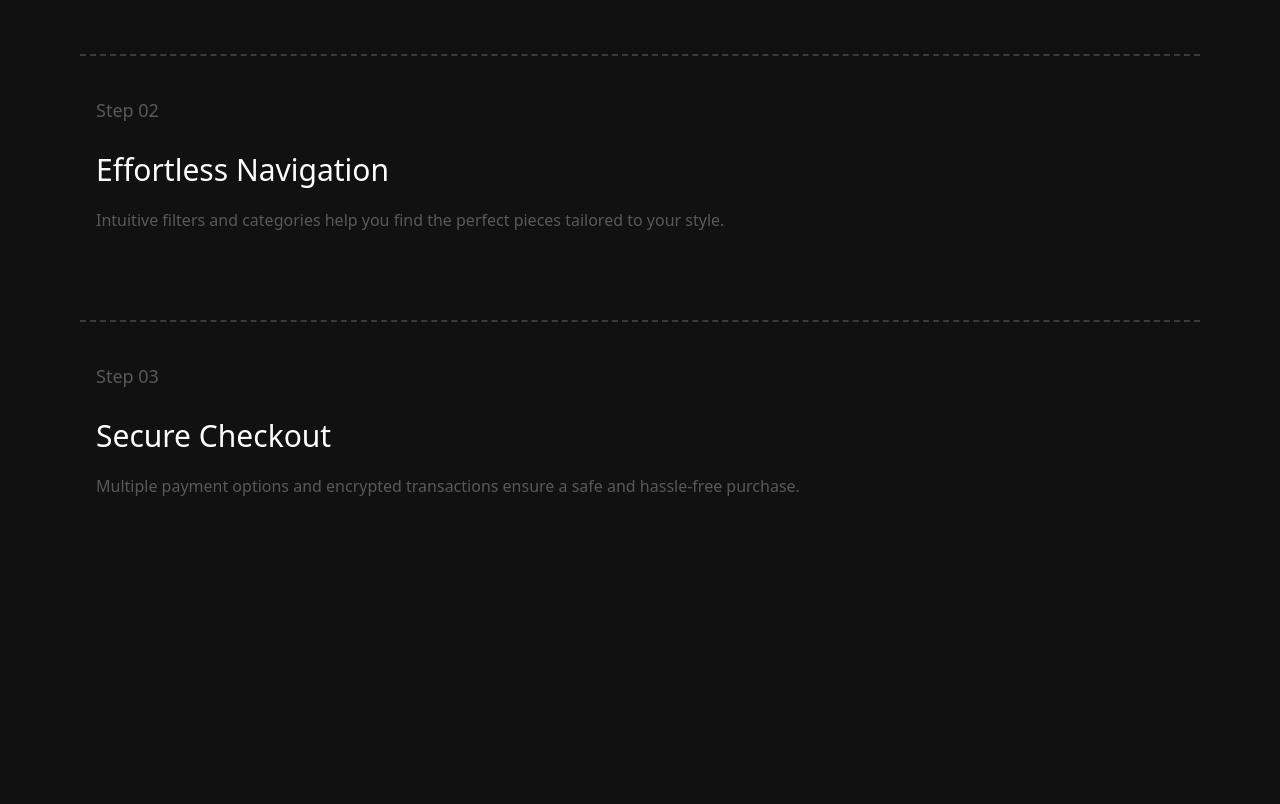
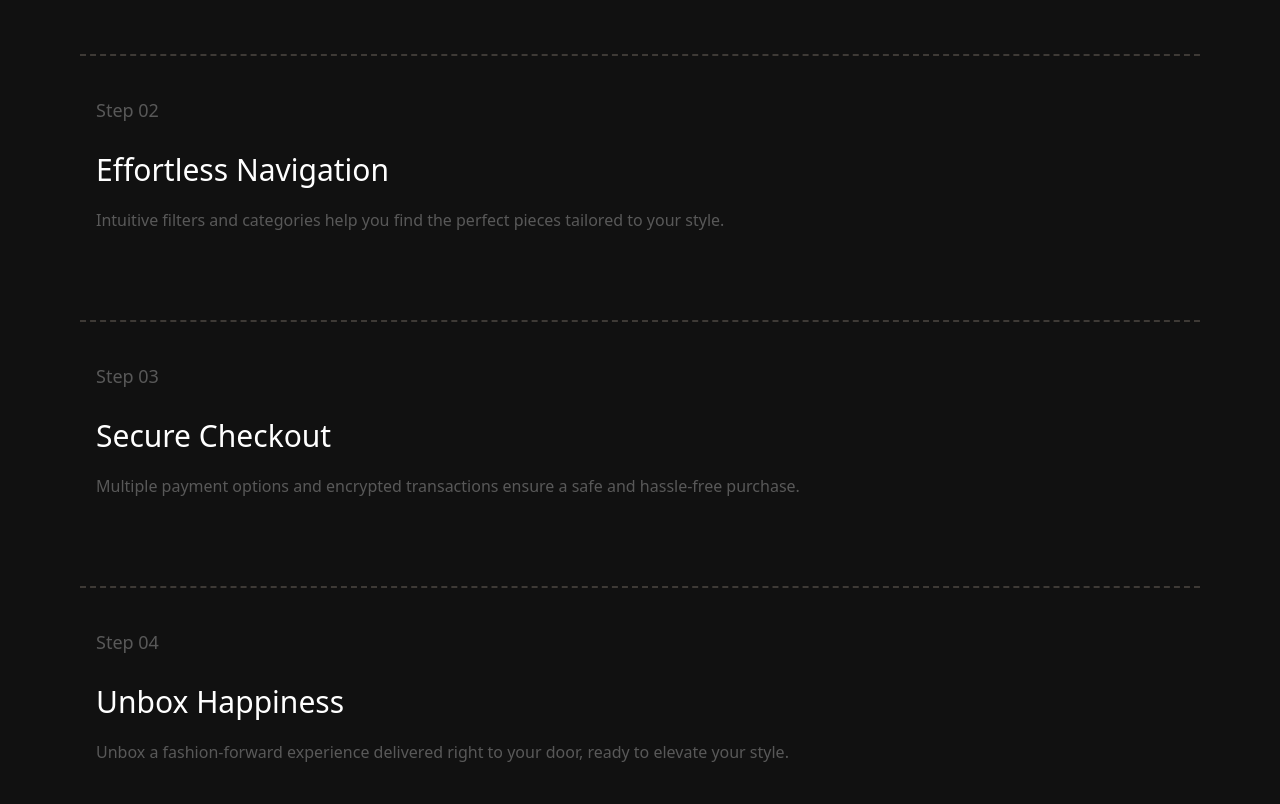
Before and after one commit to xtalireza/E-Commerce-main, a website: page public/index.html in a window 1280 px wide. Shown: the part 2201-3005 px from the top of the page. Before the commit the page ends 2739 px from the top, so only its background shows below. Drawn offline with Linux system fonts and the light colour scheme.

Commit message:
fit: step 04

```diff
--- a/public/index.html
+++ b/public/index.html
@@ -132,7 +132,13 @@
                         <p class="text-white/30">Multiple payment options and encrypted transactions ensure a safe and hassle-free purchase.</p>
                     </div>
                 </div>
-
+                <div class="px-4 py-10 flex flex-col gap-7 border-t-2 border-dashed border-cream/25">
+                    <span class="text-white/30 text-lg">Step 04</span>
+                    <div class="flex flex-col gap-5">
+                        <h1 class="text-white text-3xl">Unbox Happiness</h1>
+                        <p class="text-white/30">Unbox a fashion-forward experience delivered right to your door, ready to elevate your style.</p>
+                    </div>
+                </div>
 
             </section>
         </aside>
```
